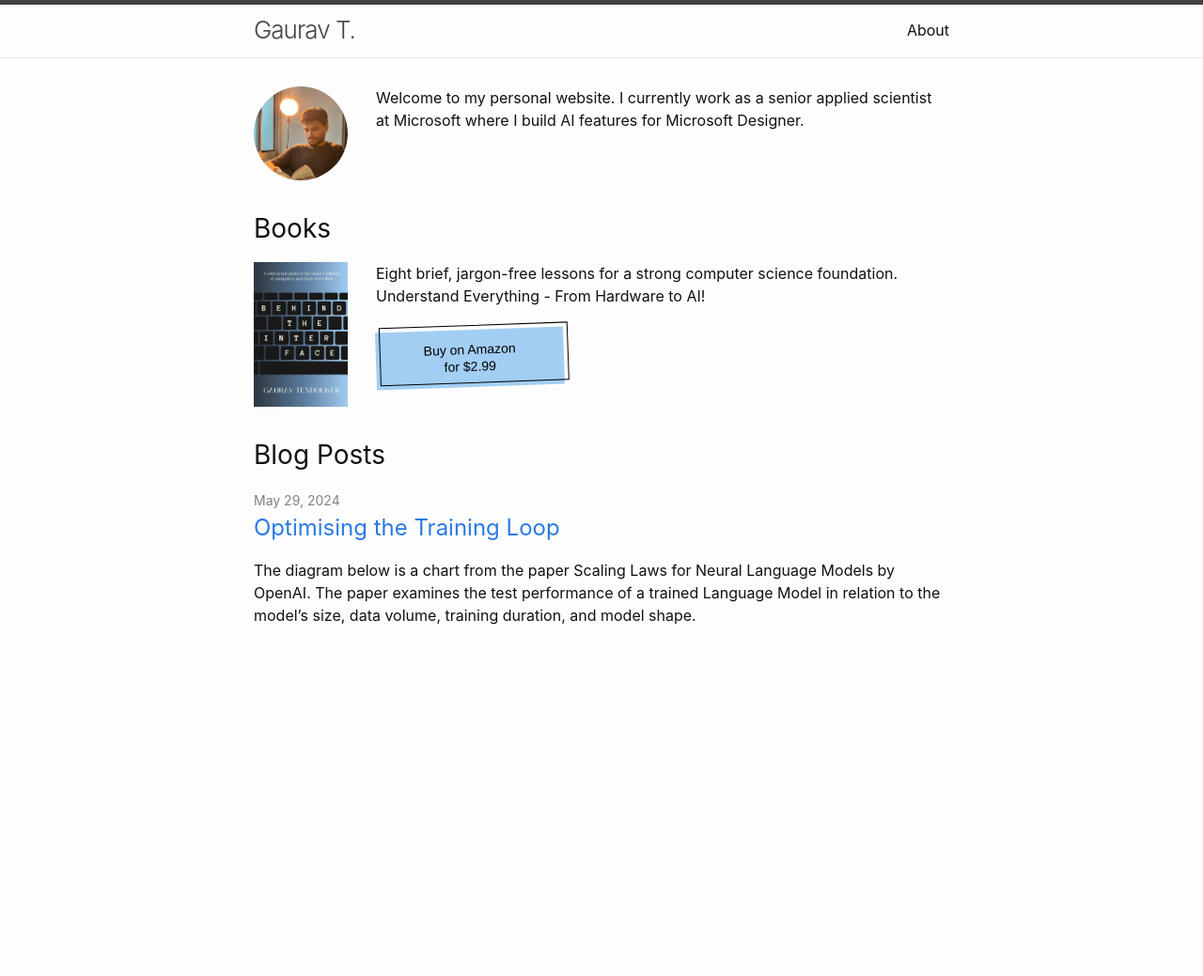
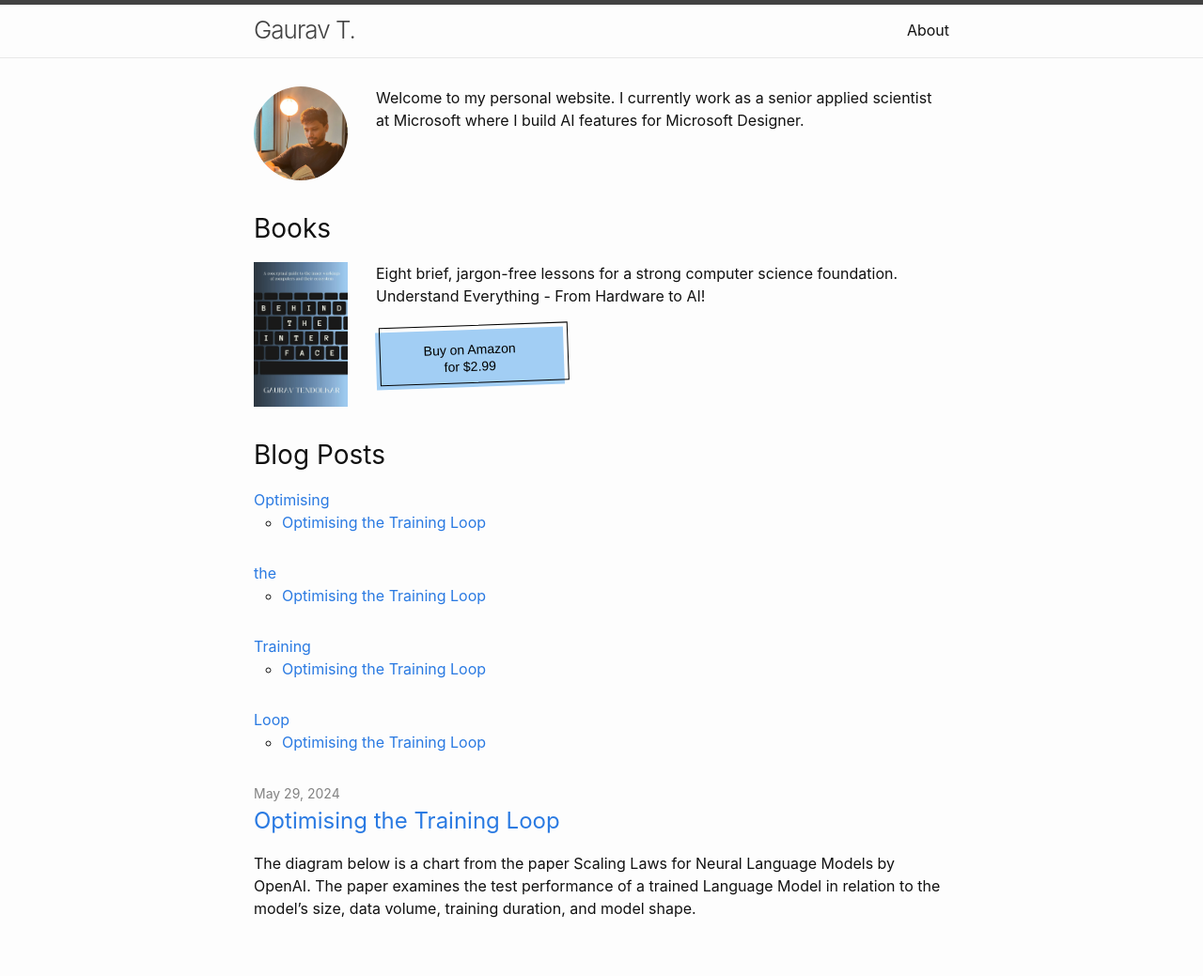
Before and after one commit to gauravtendolkar/gauravtendolkar.github.io, a Jekyll site: the page built from docs/index.markdown, in a window 1280 px wide. Shown: the whole page at 94% size. Built offline with Jekyll 4.4.1, drawn with Linux system fonts in a browser that asks for light colours; before the commit the page ends 900 px from its top, so only the background shows below that.

Commit message:
test layout

```diff
--- a/docs/_layouts/home.html
+++ b/docs/_layouts/home.html
@@ -4,7 +4,7 @@
 
 <div class="home">
   <div class="flex-container">
-    <div style="margin-right: 30px; min-width: 100px;">
+    <div style="margin-right: 30px; min-width: 100px">
       <img
         src="/assets/images/pp.jpg"
         style="border-radius: 50%; width: 100px; height: 100px"
@@ -17,7 +17,7 @@
   </div>
   <h2 class="post-list-heading" style="margin-top: 30px">Books</h2>
   <div class="flex-container">
-    <div style="margin-right: 30px; min-width: 100px;">
+    <div style="margin-right: 30px; min-width: 100px">
       <img src="/assets/images/book.png" style="width: 100px" />
     </div>
     <div>
@@ -26,7 +26,13 @@
         foundation. Understand Everything - From Hardware to AI!
       </div>
       <br />
-      <button class="action-button" role="button" onclick="window.open('https://amazon.com/dp/B0D2RZJCN8','_blank')">Buy on Amazon for $2.99</button>
+      <button
+        class="action-button"
+        role="button"
+        onclick="window.open('https://amazon.com/dp/B0D2RZJCN8','_blank')"
+      >
+        Buy on Amazon for $2.99
+      </button>
     </div>
   </div>
 
@@ -35,6 +41,16 @@
     {{ page.list_title | default: "Blog Posts" }}
   </h2>
   <ul class="post-list">
+    {% for category in site.categories %}
+    <li>
+      <a name="{{ category | first }}">{{ category | first }}</a>
+      <ul>
+        {% for post in category.last %}
+        <li><a href="{{ post.url }}">{{ post.title }}</a></li>
+        {% endfor %}
+      </ul>
+    </li>
+    {% endfor %}
     {%- for post in site.posts -%}
     <li>
       {%- assign date_format = site.minima.date_format | default: "%b %-d, %Y"
--- a/docs/_posts/2024-05-29-Optimising-the-Training-Loop.markdown
+++ b/docs/_posts/2024-05-29-Optimising-the-Training-Loop.markdown
@@ -2,7 +2,7 @@
 layout: post
 title:  "Optimising the Training Loop"
 date:   2024-05-29 18:33:45 -0400
-categories: AL ML LLM
+categories: "Optimising the Training Loop"
 ---
 The diagram below is a chart from the paper Scaling Laws for Neural Language Models by OpenAI. The paper examines the test performance of a trained Language Model in relation to the model's size, data volume, training duration, and model shape.
 
```
